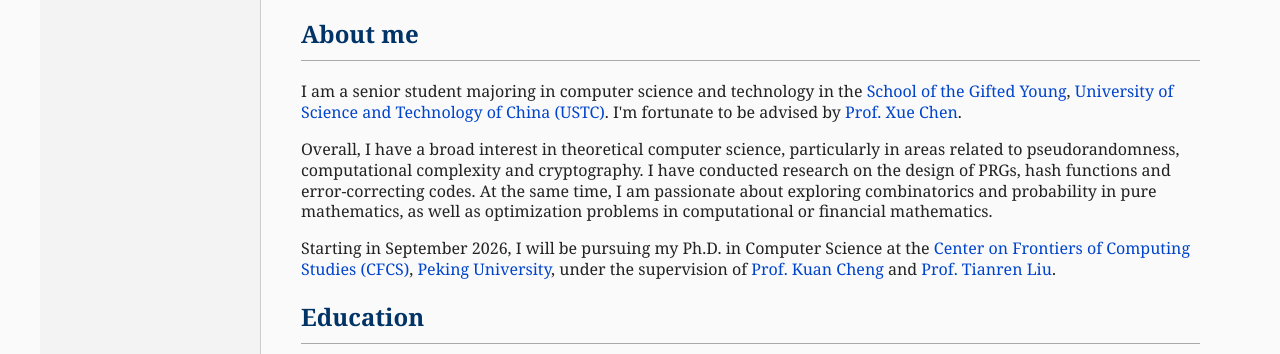
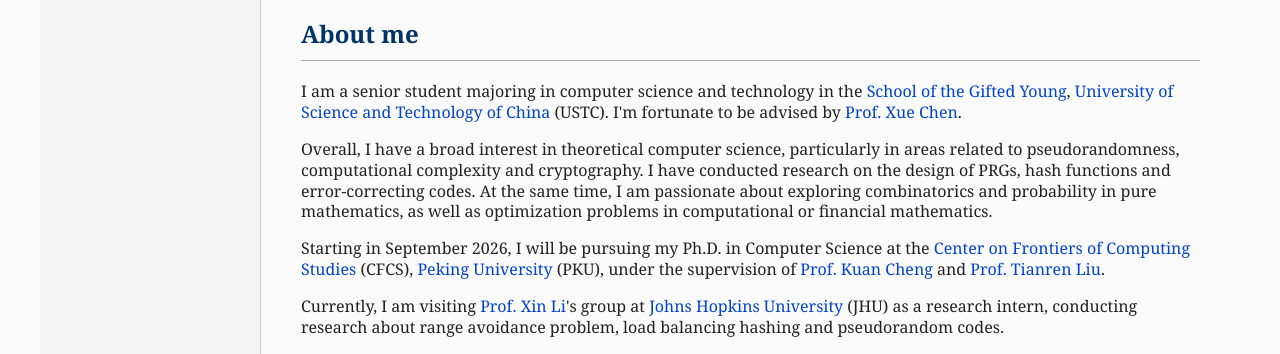
Before and after one commit to Peanut-Tang/Peanut-Tang.github.io, a plain HTML site: page index.html in a window 1280 px wide. Shown: the part 443-797 px from the top of the page. Drawn offline with Linux system fonts and the light colour scheme.

Commit message:
Update index.html

```diff
--- a/index.html
+++ b/index.html
@@ -60,7 +60,7 @@
           I am a senior student majoring in computer
           science and technology in the
           <a href="https://sgy.ustc.edu.cn/">School of the Gifted Young</a>,
-          <a href="https://www.ustc.edu.cn/">University of Science and Technology of China (USTC)</a>.
+          <a href="https://www.ustc.edu.cn/">University of Science and Technology of China</a> (USTC).
           I'm fortunate to be advised by
           <a href="http://staff.ustc.edu.cn/~xuechen1989/">Prof. Xue Chen</a>.
         </p>
@@ -72,12 +72,15 @@
         </p>
         <p>
           Starting in September 2026, I will be pursuing my Ph.D. in Computer Science at the
-          <a href="https://cfcs.pku.edu.cn/index.htm">Center on Frontiers of Computing Studies (CFCS)</a>,
-          <a href="https://www.pku.edu.cn/">Peking University</a>,
+          <a href="https://cfcs.pku.edu.cn/index.htm">Center on Frontiers of Computing Studies</a> (CFCS),
+          <a href="https://www.pku.edu.cn/">Peking University</a> (PKU),
           under the supervision of
           <a href="https://www.kuancheng88.com/">Prof. Kuan Cheng</a>
           and
           <a href="https://liutianren.com/">Prof. Tianren Liu</a>.
+        </p>
+        <p>
+          Currently, I am visiting <a href="https://www.cs.jhu.edu/~lixints/">Prof. Xin Li</a>'s group at <a href="https://www.jhu.edu/">Johns Hopkins University</a> (JHU) as a research intern, conducting research about range avoidance problem, load balancing hashing and pseudorandom codes.
         </p>
       </section>
 
```
